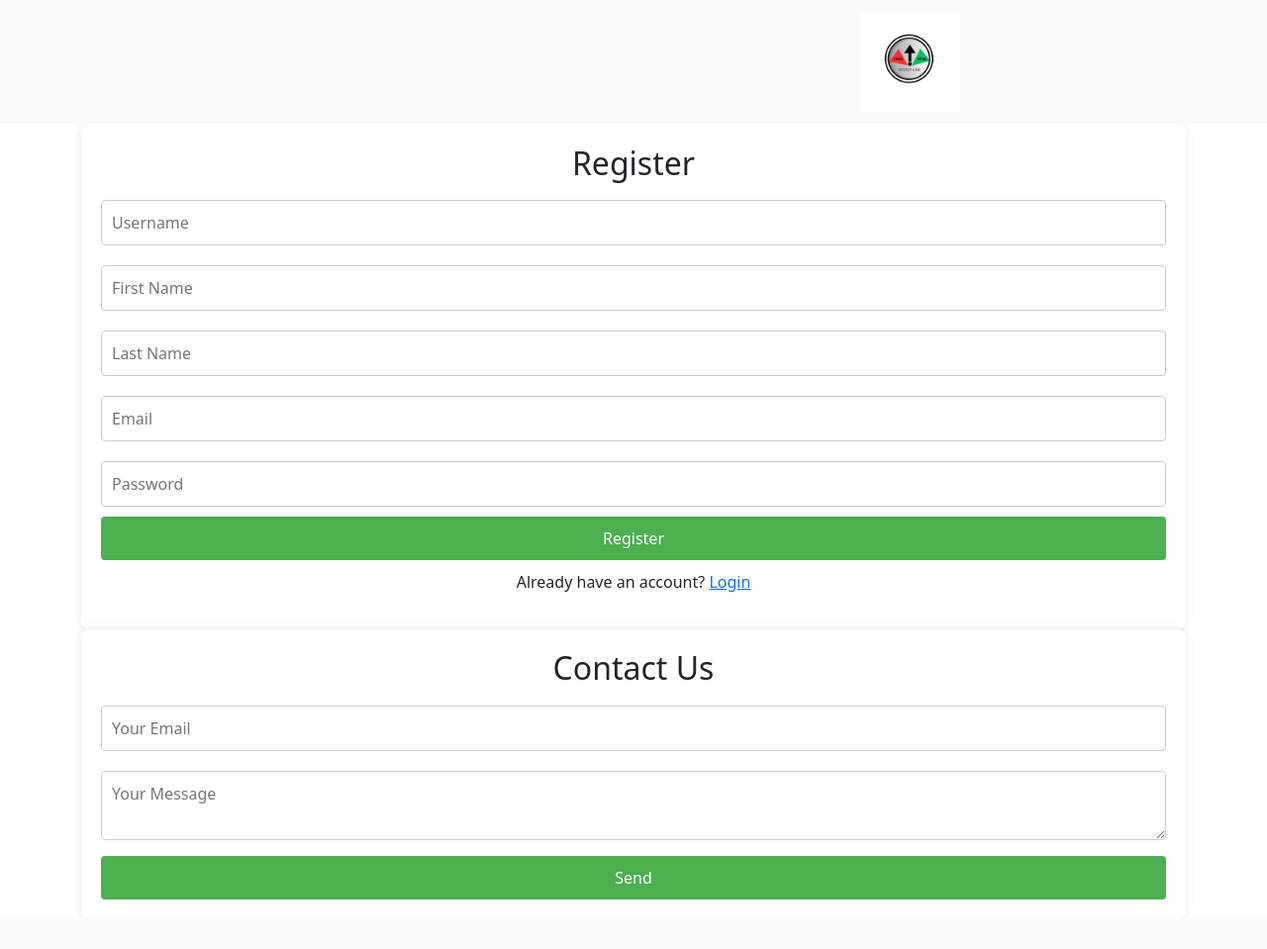
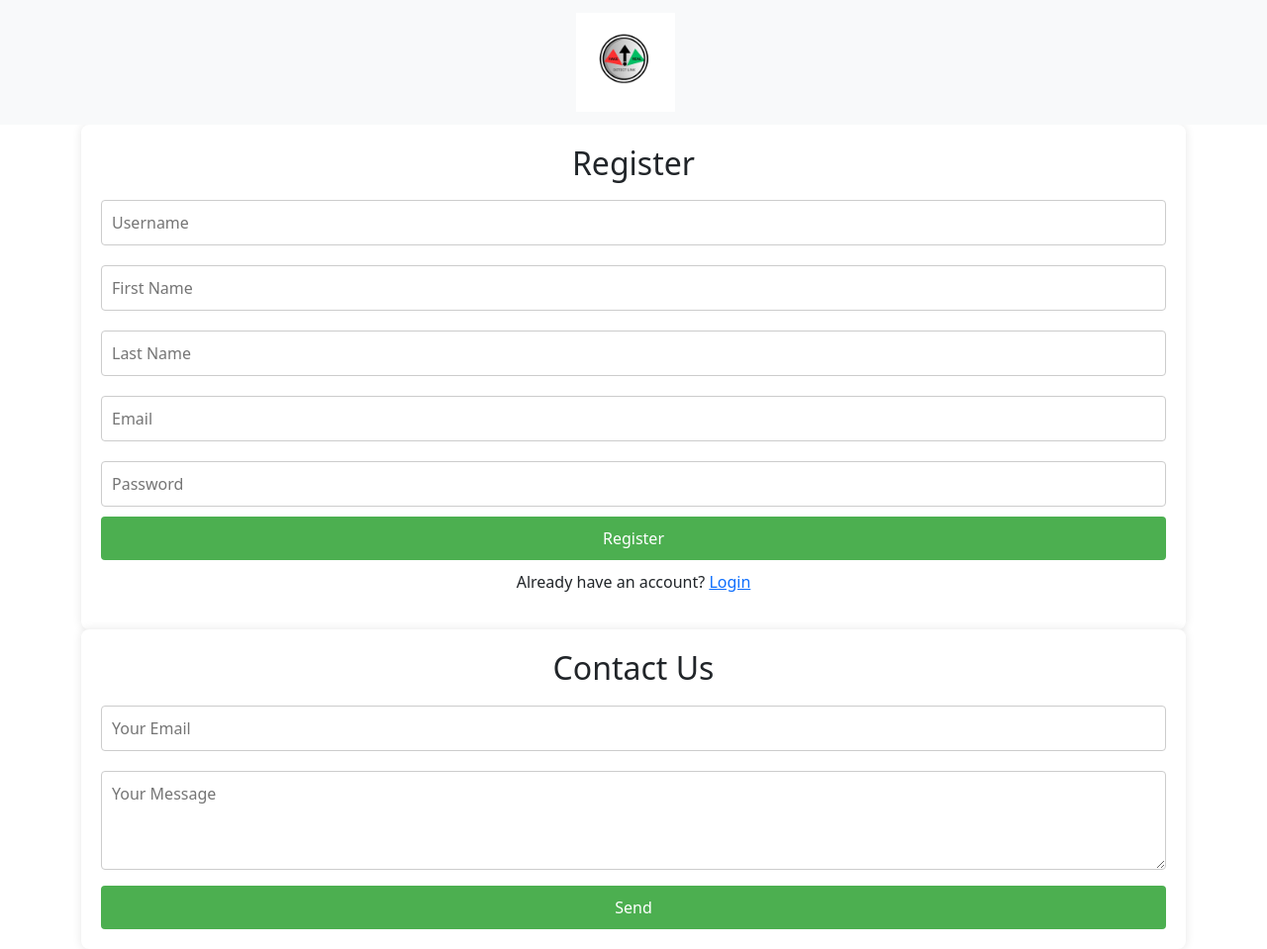
Before and after one commit to Danial-11/FakeLinkCatcher, a Flask app: page /register in a window 1280 px wide. Shown: the whole page at 99% size. Before the commit the page ends 909 px from the top, so only its background shows below. Run offline with Flask 3, Linux system fonts and the light colour scheme.

Commit message:
3rd commit

```diff
--- a/static/css/styles.css
+++ b/static/css/styles.css
@@ -1,3 +1,8 @@
+* {
+    margin: 0;
+    padding: 0;
+    box-sizing: border-box;
+}
 /* style.css */
 body {
     font-family: Arial, sans-serif;
@@ -8,6 +13,7 @@ body {
 
     height: 100vh;
 }
+
 
 .login-container,
 .register-container,
--- a/templates/register.html
+++ b/templates/register.html
@@ -10,7 +10,7 @@
 <body>
 
     <nav class="navbar bg-body-tertiary">
-        <div style="display: flex; justify-content: center; align-items: center; padding-left: 870px;">
+        <div class="container d-flex justify-content-center">
             <a class="navbar-brand" href="#">
                 <img style="width: 100px; height: 100px;" src="static/images/logo.png.jpeg" alt="Logo">
             </a>
@@ -35,7 +35,7 @@
         <h2>Contact Us</h2>
         <form action="/contact" method="post">
             <input type="email" name="email" placeholder="Your Email" required>
-            <textarea name="message" placeholder="Your Message" required></textarea>
+            <textarea name="message" style="height: 100px;" placeholder="Your Message" required></textarea>
             <button type="submit">Send</button>
         </form>
     </div>
```
